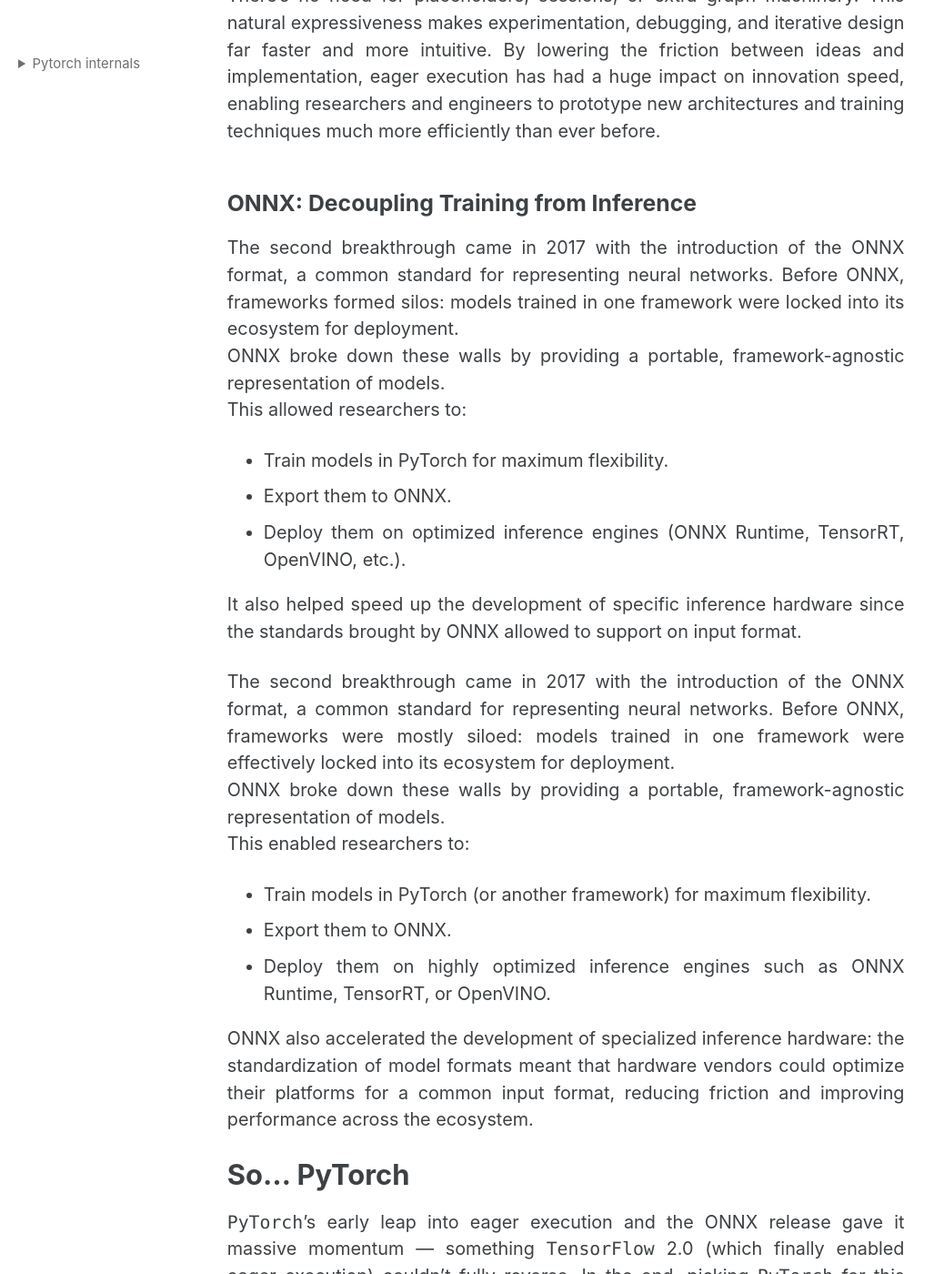
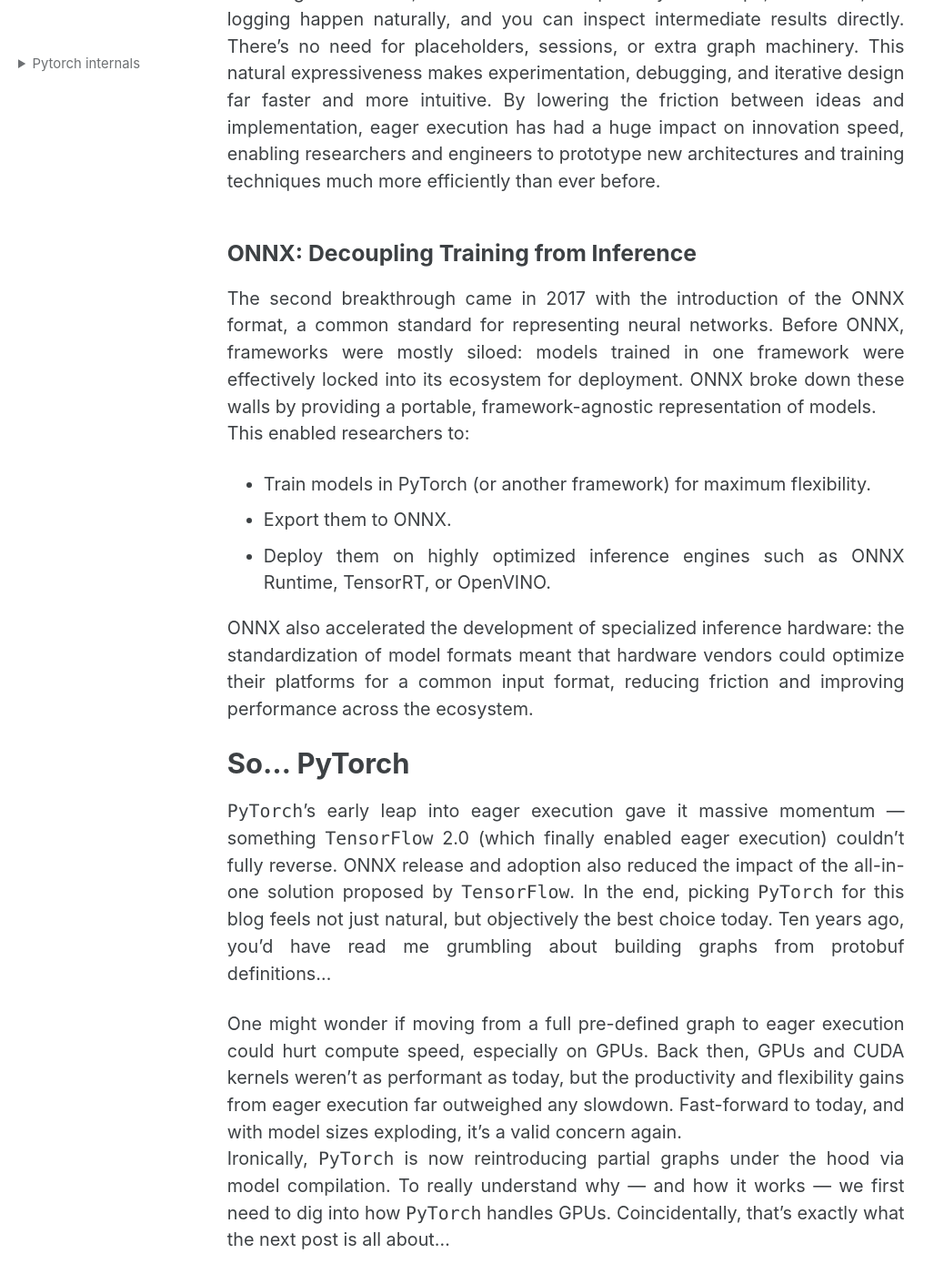
Before and after one commit to Ghelfi/Ghelfi.github.io, a Jekyll site: the page built from _posts/2025-08-10-frameworks.md, in a window 1280 px wide and 1400 px high, scrolled down 4953 px. Shown: the whole window at 91% size, without its empty margins (0-1038 px from the left). Built offline with Jekyll 4.4.1, drawn with Linux system fonts in a browser that asks for light colours; cached includes are drawn as plain includes; some of the changed text lies outside the part shown.

Commit message:
reformatting, removing duplicates

```diff
--- a/_posts/2025-08-10-frameworks.md
+++ b/_posts/2025-08-10-frameworks.md
@@ -48,10 +48,11 @@ We can clearly identify three distinct eras:
   the dominant framework. Paddle remains popular, particularly in Asia, but the overall landscape is
   largely shaped by `PyTorch`.
 
-What could have triggered these shifts between eras? <br> The explosive rise of performance in
-computer vision — and later in NLP — pushed large companies to develop their own frameworks to gain
-a competitive edge, streamline internal projects, and accelerate research. This helps explain the
-transition from the Precursor Era to the Framework War.
+What could have triggered these shifts between eras?
+
+The explosive rise of performance in computer vision — and later in NLP — pushed large companies to
+develop their own frameworks to gain a competitive edge, streamline internal projects, and
+accelerate research. This helps explain the transition from the Precursor Era to the Framework War.
 
 The second transition is less obvious. `TensorFlow` had an early advantage, offering a complete
 solution from research to deployment, covering everything from large servers up to embedded devices
@@ -156,22 +157,9 @@ new architectures and training techniques much more efficiently than ever before
 ## ONNX: Decoupling Training from Inference
 
 The second breakthrough came in 2017 with the introduction of the ONNX format, a common standard for
-representing neural networks. Before ONNX, frameworks formed silos: models trained in one framework
-were locked into its ecosystem for deployment. <br> ONNX broke down these walls by providing a
-portable, framework-agnostic representation of models. <br> This allowed researchers to:
-
-- Train models in PyTorch for maximum flexibility.
-- Export them to ONNX.
-- Deploy them on optimized inference engines (ONNX Runtime, TensorRT, OpenVINO, etc.).
-
-It also helped speed up the development of specific inference hardware since the standards brought
-by ONNX allowed to support on input format.
-
-The second breakthrough came in 2017 with the introduction of the ONNX format, a common standard for
 representing neural networks. Before ONNX, frameworks were mostly siloed: models trained in one
-framework were effectively locked into its ecosystem for deployment.<br> ONNX broke down these walls
-by providing a portable, framework-agnostic representation of models.<br> This enabled researchers
-to:
+framework were effectively locked into its ecosystem for deployment. ONNX broke down these walls by
+providing a portable, framework-agnostic representation of models.<br> This enabled researchers to:
 
 - Train models in PyTorch (or another framework) for maximum flexibility.
 - Export them to ONNX.
@@ -183,10 +171,11 @@ reducing friction and improving performance across the ecosystem.
 
 # So... PyTorch
 
-`PyTorch`’s early leap into eager execution and the ONNX release gave it massive momentum —
-something `TensorFlow` 2.0 (which finally enabled eager execution) couldn’t fully reverse. In the
-end, picking `PyTorch` for this blog feels not just natural, but objectively the best choice today.
-Ten years ago, you’d have read me grumbling about building graphs from protobuf definitions…
+`PyTorch`’s early leap into eager execution gave it massive momentum — something `TensorFlow` 2.0
+(which finally enabled eager execution) couldn’t fully reverse. ONNX release and adoption also
+reduced the impact of the all-in-one solution proposed by `TensorFlow`. In the end, picking
+`PyTorch` for this blog feels not just natural, but objectively the best choice today. Ten years
+ago, you’d have read me grumbling about building graphs from protobuf definitions…
 
 One might wonder if moving from a full pre-defined graph to eager execution could hurt compute
 speed, especially on GPUs. Back then, GPUs and CUDA kernels weren’t as performant as today, but the
```
Also changed, not shown: other parts of _posts/2025-08-10-frameworks.md (+6 -6 lines).
